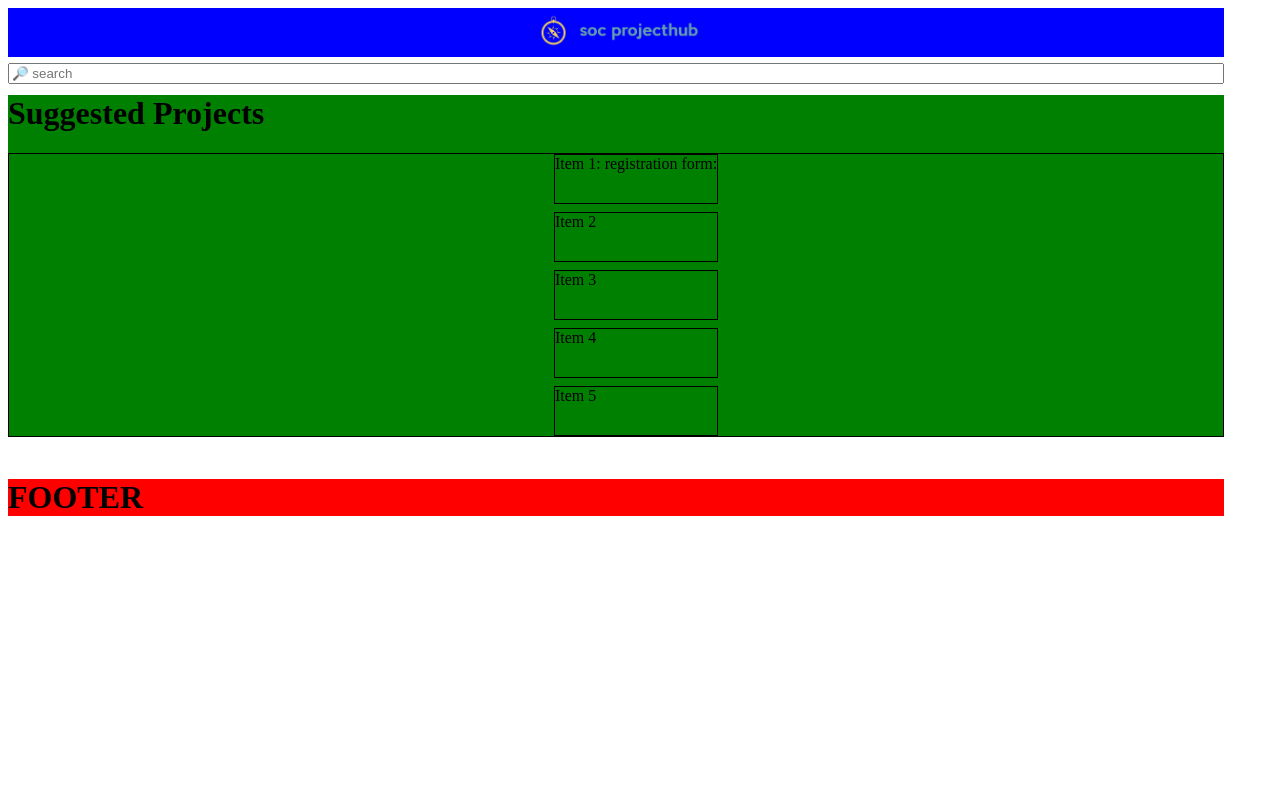
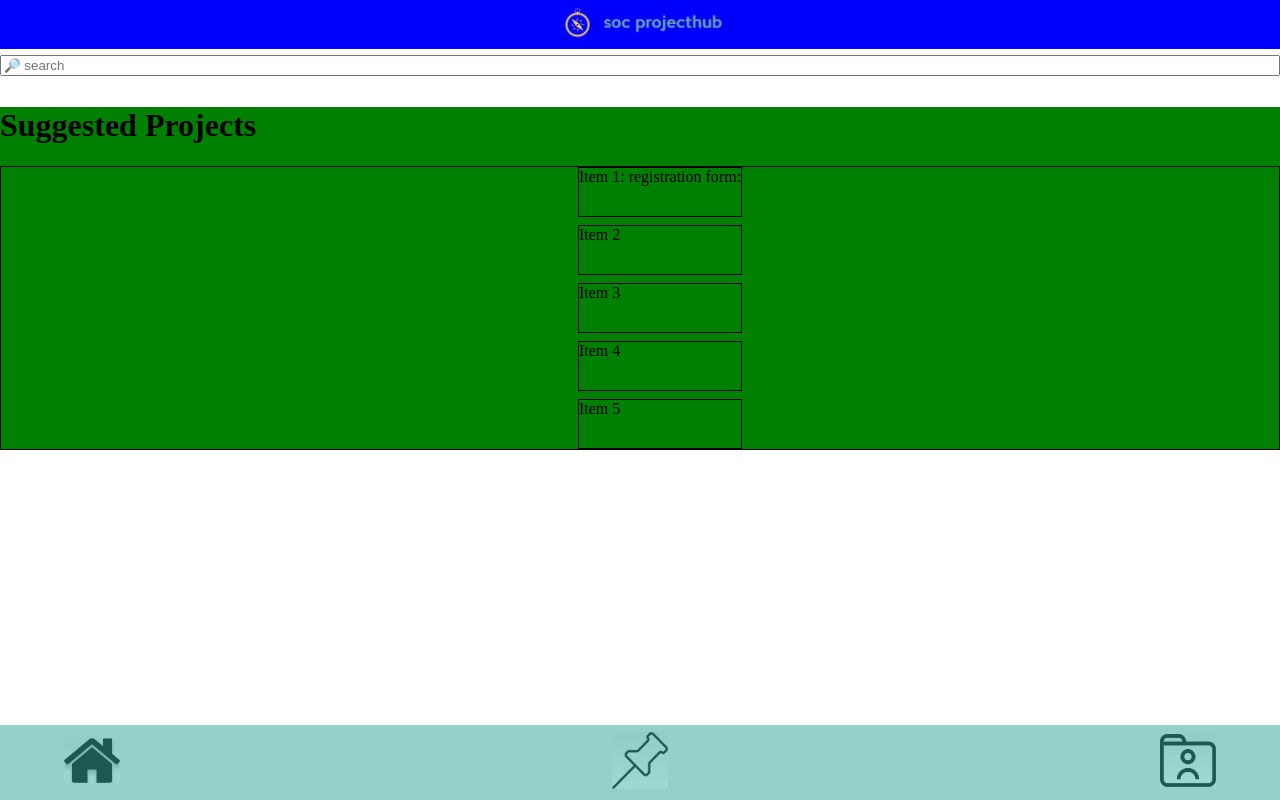
Before and after one commit to SchoolOfCode/bc15-w8-project-front-end-elevensies, a plain HTML site: page index.html in a window 1280 px wide. Drawn offline with Linux system fonts and the light colour scheme.

Commit message:
completed most of the footer

```diff
--- a/index.html
+++ b/index.html
@@ -76,10 +76,15 @@
 
     <footer>
       <div class="footer">
-        <h1>FOOTER</h1>
-        <div class="home"></div>
-        <div class="pinned-list"></div>
-        <div class="personal-projects"></div>
+        <div class="home">
+          <img src="./Images/HomeButton.PNG" width="56px" />
+        </div>
+        <div class="pinned-list">
+          <img src="./Images/FavouritesButton.PNG" width="56px" />
+        </div>
+        <div class="personal-projects">
+          <img src="./Images/MyPRojectsButton.PNG" width="56px" />
+        </div>
       </div>
     </footer>
   </body>
--- a/styles.css
+++ b/styles.css
@@ -1,6 +1,5 @@
 body {
-  width: 95%;
-  height: 95%;
+  margin: auto;
 }
 
 .header {
@@ -61,11 +60,7 @@ body {
 .main {
   background-color: green;
   position: relative;
-  top: -1.3rem;
-}
-
-.footer {
-  background-color: red;
+  /* top: -1.3rem; */
 }
 
 .search {
@@ -83,3 +78,25 @@ body {
   position: relative;
   top: -0.6rem;
 }
+.border-black-2px {
+  border: black 2px solid;
+}
+
+footer {
+  background-color: #95D1CA;
+  margin: auto;
+  width: 100%;
+  height: 75px;
+  position: fixed;
+  bottom: 0;
+  display: flex;
+  align-items: center;
+}
+
+.footer {
+  display: flex;
+  justify-content: space-between;
+  width: 90vw;
+  margin: auto;
+  align-items: center;
+}
```
Also changed, not shown: Images/FavouritesButton.PNG (added), Images/HomeButton.PNG (added), Images/MyPRojectsButton.PNG (added).
